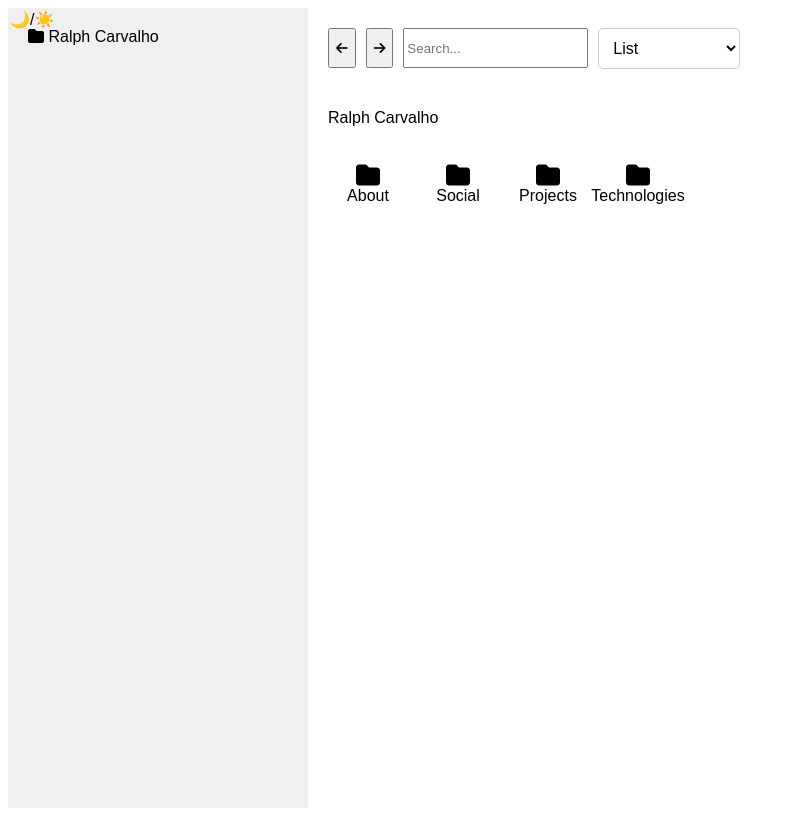
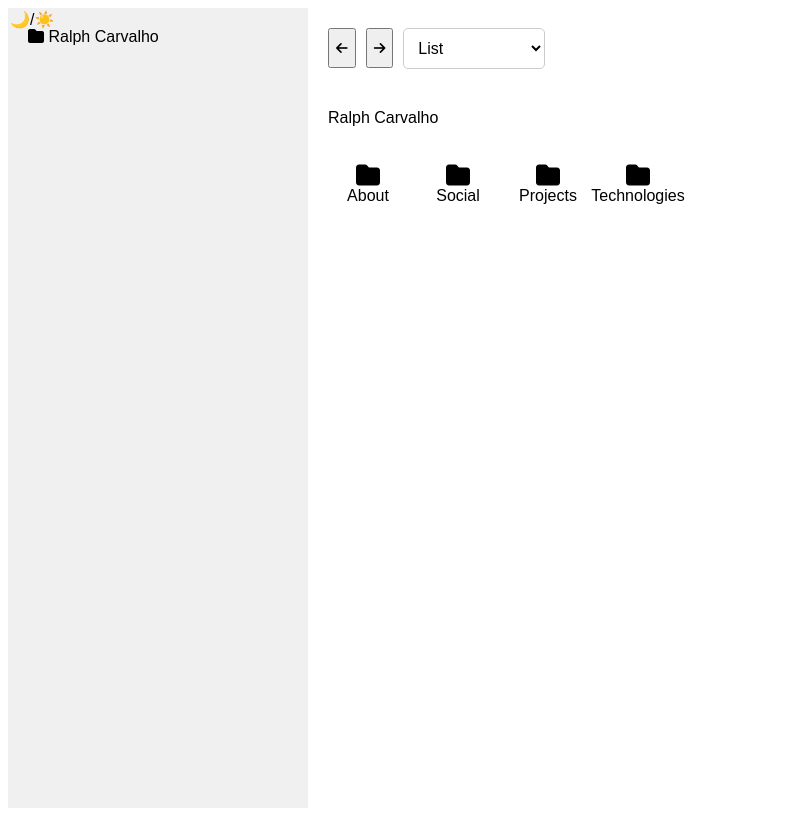
Before and after one commit to RA-L-PH/My-Portfolio, a plain HTML site: page index.html in a window 1280 px wide. Shown: the whole page, without its empty margins (0-795 px from the left). Drawn offline with Linux system fonts and the light colour scheme.

Commit message:
Remove search input from navigation in index.html

```diff
--- a/index.html
+++ b/index.html
@@ -16,7 +16,6 @@
         <div class="navigation">
             <button onclick="goBack()"><i class="fa-solid fa-arrow-left"></i></button>
             <button onclick="goForward()"><i class="fa-solid fa-arrow-right"></i></button>
-            <input type="text" placeholder="Search..." oninput="searchFiles(event)">
             <select id="viewDropdown" onchange="changeView(this.value)">
                 <option value="list">List</option>
                 <option value="small">Small Icons</option>
```
